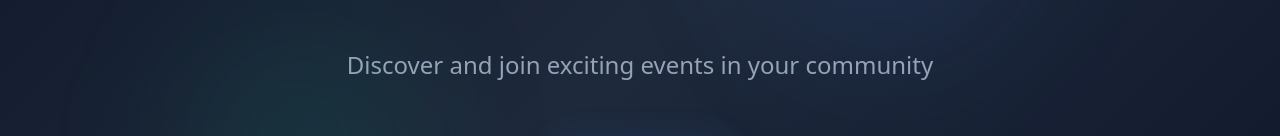
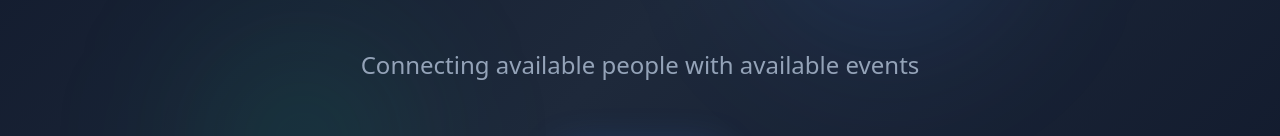
Before and after one commit to Justinas583/HobJEEI, a React (Vite) app: page / in a window 1280 px wide. Shown: the part 364-500 px from the top of the page. Built offline with nearby package versions, Linux system fonts and the light colour scheme.

Commit message:
landing page text

```diff
--- a/src/pages/Landing.jsx
+++ b/src/pages/Landing.jsx
@@ -69,7 +69,7 @@ export const Landing = () => {
                     lineHeight: 1.6,
                     marginBottom: 'var(--spacing-lg)'
                 }}>
-                    Discover and join exciting events in your community
+                    Connecting available people with available events
                 </p>
 
                 <Link to="/login">
```
